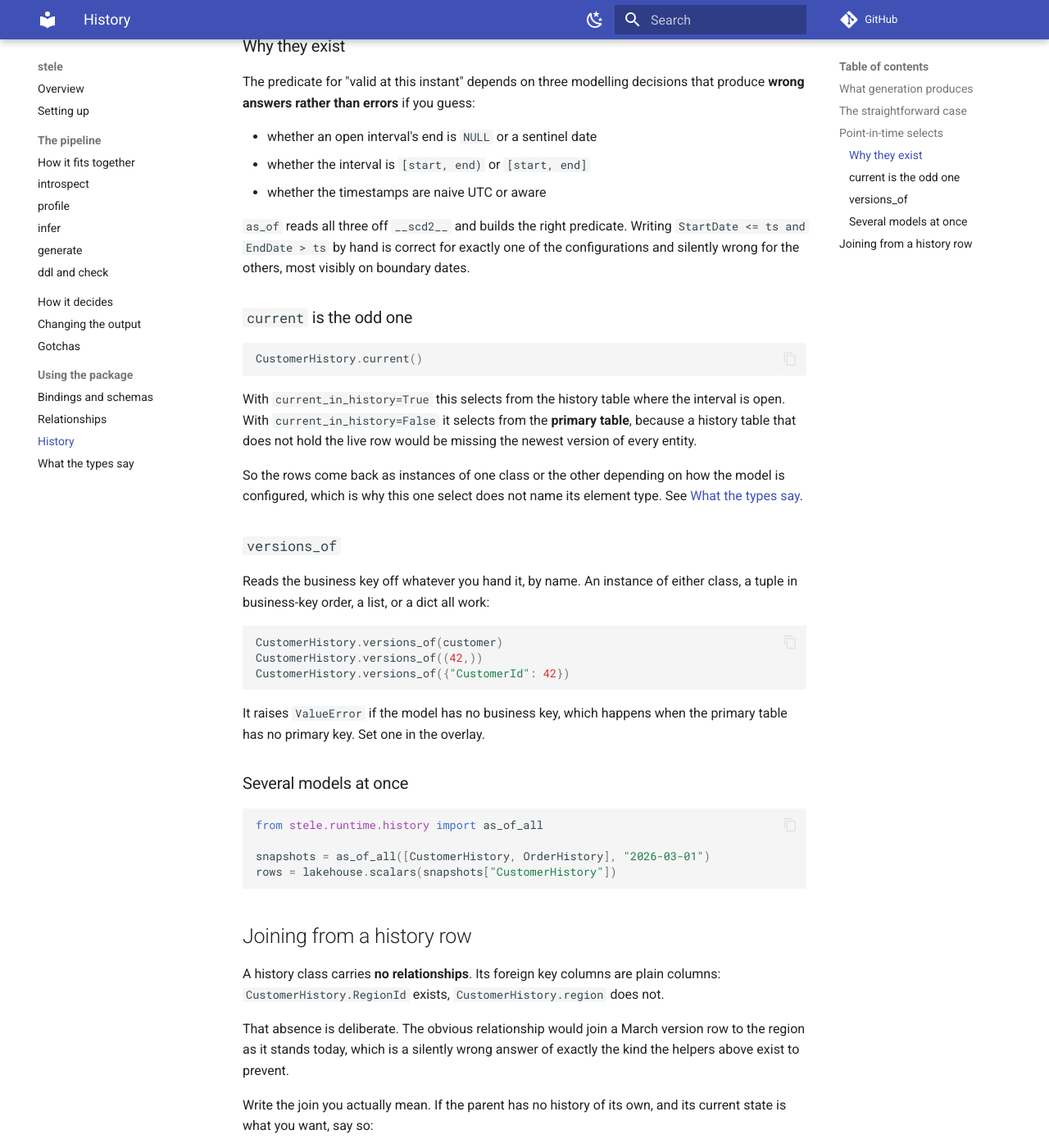
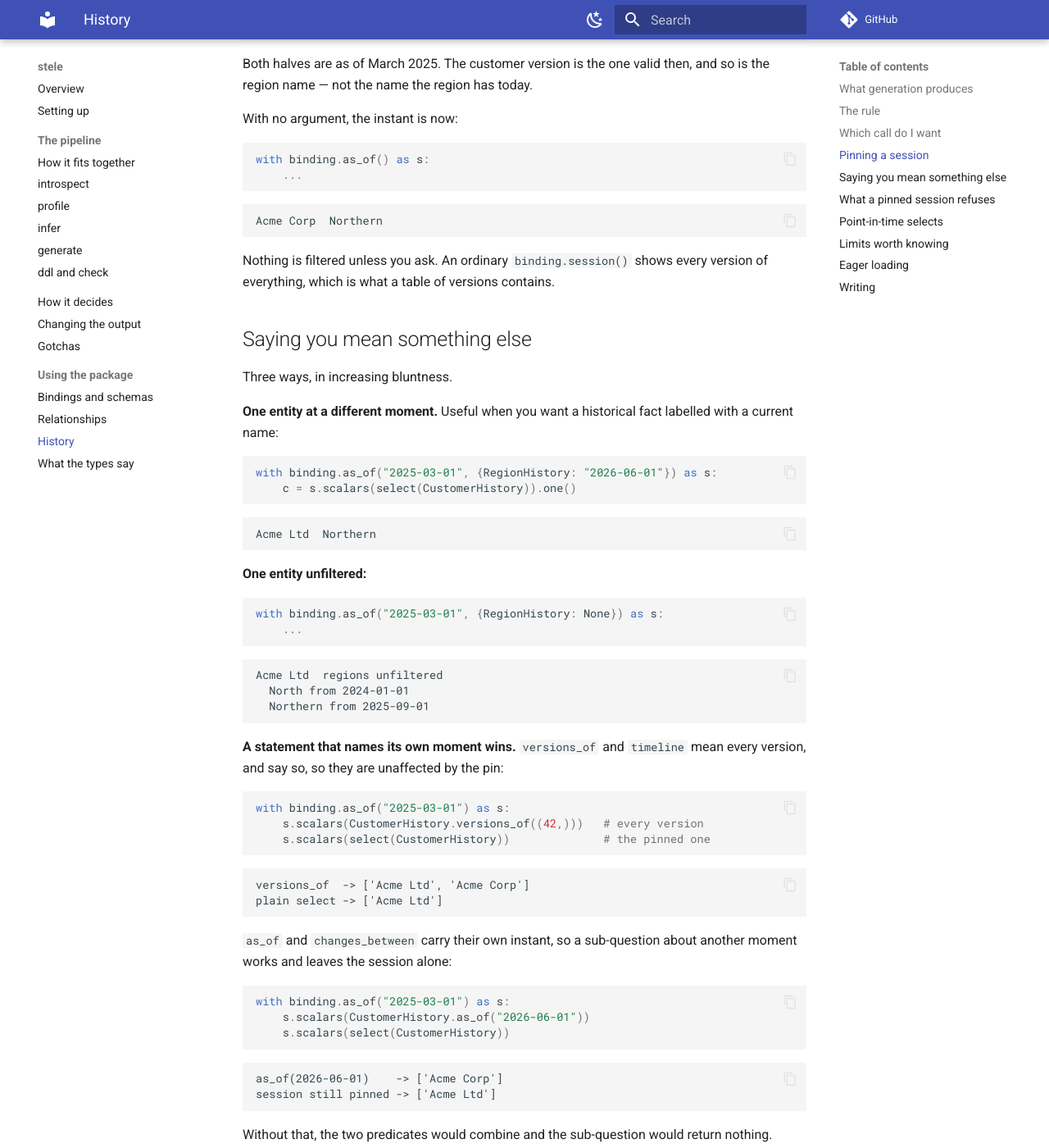
Before and after one commit to dchud/stele, an MkDocs documentation site: the page built from docs/generated/history.md, in a window 1280 px wide and 1400 px high, scrolled down 2067 px. Shown: the whole window at 82% size. Built offline with MkDocs 1.6.1 and Material for MkDocs 9.7.7, drawn with Linux system fonts in a browser that asks for light colours; comment, search, counter and statistics services are not loaded; some of the changed text lies outside the part shown.

Commit message:
docs: rewrite the history guide around pinned sessions
The page led with a hand-written join because there was nothing else to
offer. It now leads with the rule - inside a pinned session every
history table shows only the version valid at that instant - followed by
a table saying which call answers which question, and worked examples
whose output is copied from a run rather than written by hand.

Every choice that could surprise someone gets an example: the override,
the opt-out, timeline queries that ignore the pin, a sub-question about
another moment, the error current() raises, the warning an unpinned
traversal produces, and a query mixing a history table with a current
one so the two-moments limit is concrete.

The gotchas page trades a section about relationships not existing for
the two limits that can bite quietly.

````diff
--- a/docs/generated/history.md
+++ b/docs/generated/history.md
@@ -1,17 +1,15 @@
 # History
 
-A table paired with an SCD2 companion gets a second class, and the two are
-linked three ways. Point-in-time questions go through helper methods that build
-selects; nothing here issues a query until you execute it.
+A table paired with an SCD2 companion gets a second class, a set of selects that
+build the right interval predicate, and a way to ask a whole query about one
+moment.
 
 ## What generation produces
 
 ```python
 class Customer(Base):
     __tablename__ = "Customer"
-    __table_args__ = {"schema": SCHEMA_DBO}
     ...
-
     # no FK constraint exists; joined on the business key, read-only
     history: Mapped[list["CustomerHistory"]] = relationship(
         "CustomerHistory",
@@ -23,111 +21,197 @@ class Customer(Base):
 
 class CustomerHistory(Base, HistoryMixin):
     __tablename__ = "Customer_history"
-    __table_args__ = {"schema": SCHEMA_DBO}
+    ...
+    StartDate: Mapped[datetime.datetime] = mapped_column(..., primary_key=True)
+    EndDate: Mapped[datetime.datetime | None]
 
-    CustomerId: Mapped[int] = mapped_column(BigInteger(), primary_key=True, nullable=False)
-    CustomerName: Mapped[str | None] = mapped_column(...)
-    RegionId: Mapped[int | None] = mapped_column(BigInteger(), nullable=True)
-    StartDate: Mapped[datetime.datetime] = mapped_column(..., primary_key=True, nullable=False)
-    EndDate: Mapped[datetime.datetime | None] = mapped_column(..., nullable=True)
+    # the version valid at the session's instant; unpinned this matches
+    # every version
+    region: Mapped["RegionHistory | None"] = relationship(
+        "RegionHistory",
+        primaryjoin="CustomerHistory.RegionId == foreign(RegionHistory.RegionId)",
+        viewonly=True,
+    )
+    # Tier does not version; this is its only state
+    tier: Mapped["Tier | None"] = relationship("Tier", viewonly=True)
 
     __history_of__ = Customer
     __scd2__ = SCD2Config(
-        start_attr="StartDate",
-        end_attr="EndDate",
-        end_open="null",
-        end_sentinel=None,
-        interval="half_open",
-        current_in_history=True,
-        naive_utc=True,
+        start_attr="StartDate", end_attr="EndDate",
+        end_open="null", interval="half_open",
+        current_in_history=True, naive_utc=True,
         business_key=("CustomerId",),
     )
 ```
 
-The three links:
+`Customer.history` is the version list, ordered and read-only. `__history_of__`
+and `__scd2__` are what the helpers read.
 
-- **`Customer.history`** is an ordinary SQLAlchemy relationship, ordered by
-  `StartDate`. It is `viewonly` and uses `foreign()` in its `primaryjoin`
-  because there is no constraint to join on — the annotation tells SQLAlchemy
-  which side is the dependent one.
-- **`__history_of__`** points back at the primary class.
-- **`__scd2__`** carries the interval semantics every helper reads.
+Look at `CustomerHistory.region`. It joins on the key column and **nothing
+else** — no interval predicate. Which version of the region it finds is the
+session's business, not the join's, which is what the rest of this page is
+about.
 
-The history class's key is the business key plus the interval start, which is
-what makes a version row uniquely identifiable.
+## The rule
 
-## The straightforward case
+**Inside a pinned session, every history table shows only the version valid at
+that instant.**
+
+That covers the select you wrote, the relationship you traversed, the eager
+load you asked for, and the join you wrote by hand. One sentence, no exceptions
+inside it.
+
+## Which call do I want
+
+| You want | Use |
+|---|---|
+| a whole query about one moment | `binding.as_of(ts)` |
+| the same, about right now | `binding.as_of()` |
+| every version of one entity | `versions_of(entity)` or `timeline(entity)` |
+| one select about a moment, in an ordinary session | `as_of(ts)` |
+| versions that came into effect in a window | `changes_between(a, b)` |
+| the live version | `current()`, in an unpinned session |
+| the predicate, for a query you are building | `valid_at(ts)`, `overlaps(a, b)` |
+
+## Pinning a session
+
+Region 3 was renamed from `North` to `Northern` in September 2025. Customer 42
+was `Acme Ltd` until February 2026.
 
 ```python
-customer = lakehouse.scalars(
-    select(Customer).where(Customer.CustomerId == 42)
-)[0]
-
-for version in customer.history:
-    print(version.StartDate, version.CustomerName)
+with binding.as_of("2025-03-01") as s:
+    for c in s.scalars(select(CustomerHistory)):
+        print(c.CustomerName, c.region.RegionName)
 ```
 
-That is the whole story when you already have the entity and want its versions.
+```
+Acme Ltd  North
+```
+
+Both halves are as of March 2025. The customer version is the one valid then,
+and so is the region name — not the name the region has today.
+
+With no argument, the instant is now:
+
+```python
+with binding.as_of() as s:
+    ...
+```
+
+```
+Acme Corp  Northern
+```
+
+Nothing is filtered unless you ask. An ordinary `binding.session()` shows every
+version of everything, which is what a table of versions contains.
+
+## Saying you mean something else
+
+Three ways, in increasing bluntness.
+
+**One entity at a different moment.** Useful when you want a historical fact
+labelled with a current name:
+
+```python
+with binding.as_of("2025-03-01", {RegionHistory: "2026-06-01"}) as s:
+    c = s.scalars(select(CustomerHistory)).one()
+```
+
+```
+Acme Ltd  Northern
+```
+
+**One entity unfiltered:**
+
+```python
+with binding.as_of("2025-03-01", {RegionHistory: None}) as s:
+    ...
+```
+
+```
+Acme Ltd  regions unfiltered
+  North from 2024-01-01
+  Northern from 2025-09-01
+```
+
+**A statement that names its own moment wins.** `versions_of` and `timeline`
+mean every version, and say so, so they are unaffected by the pin:
+
+```python
+with binding.as_of("2025-03-01") as s:
+    s.scalars(CustomerHistory.versions_of((42,)))   # every version
+    s.scalars(select(CustomerHistory))              # the pinned one
+```
+
+```
+versions_of  -> ['Acme Ltd', 'Acme Corp']
+plain select -> ['Acme Ltd']
+```
+
+`as_of` and `changes_between` carry their own instant, so a sub-question about
+another moment works and leaves the session alone:
+
+```python
+with binding.as_of("2025-03-01") as s:
+    s.scalars(CustomerHistory.as_of("2026-06-01"))
+    s.scalars(select(CustomerHistory))
+```
+
+```
+as_of(2026-06-01)    -> ['Acme Corp']
+session still pinned -> ['Acme Ltd']
+```
+
+Without that, the two predicates would combine and the sub-question would
+return nothing.
+
+## What a pinned session refuses
+
+`current()` means now, and a pinned session is not about now:
+
+```python
+with binding.as_of("2025-03-01") as s:
+    s.scalars(CustomerHistory.current())
+```
+
+```
+PinnedSessionError: current() means now, but this session is pinned to 2025-03-01.
+For the version at that instant, select the class directly.
+For today, use an unpinned session.
+```
+
+It raises rather than guessing because both readings are plausible and both
+were wrong before. Unpinned it works as usual:
+
+```
+['Acme Corp']
+```
 
 ## Point-in-time selects
 
-```python
-import datetime as dt
-
-CustomerHistory.as_of(dt.datetime(2026, 3, 1))
-CustomerHistory.current()
-CustomerHistory.changes_between("2026-01-01", "2026-04-01")
-CustomerHistory.versions_of(customer)
-CustomerHistory.timeline(customer)      # reads better; same as versions_of
-```
-
-Each returns a `Select`. Nothing runs until you execute it, so they compose with
-ordinary SQLAlchemy:
+Every helper returns a `Select`. Nothing runs until you execute it, so they
+compose:
 
 ```python
 stmt = (
-    CustomerHistory.as_of("2026-03-01")
-    .where(CustomerHistory.RegionId == 4)
+    CustomerHistory.as_of("2025-03-01")
+    .where(CustomerHistory.RegionId == 3)
     .order_by(CustomerHistory.CustomerName)
 )
-lakehouse.scalars(stmt)
 ```
 
 They accept a `datetime`, a `date`, or an ISO 8601 string.
 
-### Why they exist
+The reason they exist is that the predicate for "valid at this instant" depends
+on three modelling decisions that produce **wrong answers rather than errors**
+if guessed: whether an open interval ends `NULL` or at a sentinel, whether the
+interval is `[start, end)` or `[start, end]`, and whether timestamps are naive
+UTC. `valid_at` reads all three off `__scd2__`. Writing the predicate by hand is
+correct for one configuration and quietly wrong for the others, most visibly on
+boundary dates.
 
-The predicate for "valid at this instant" depends on three modelling decisions
-that produce **wrong answers rather than errors** if you guess:
-
-- whether an open interval's end is `NULL` or a sentinel date
-- whether the interval is `[start, end)` or `[start, end]`
-- whether the timestamps are naive UTC or aware
-
-`as_of` reads all three off `__scd2__` and builds the right predicate. Writing
-`StartDate <= ts and EndDate > ts` by hand is correct for exactly one of the
-configurations and silently wrong for the others, most visibly on boundary
-dates.
-
-### `current` is the odd one
-
-```python
-CustomerHistory.current()
-```
-
-With `current_in_history=True` this selects from the history table where the
-interval is open. With `current_in_history=False` it selects from the **primary
-table**, because a history table that does not hold the live row would be
-missing the newest version of every entity.
-
-So the rows come back as instances of one class or the other depending on how
-the model is configured, which is why this one select does not name its element
-type. See [What the types say](typing.md#the-two-that-stay-open).
-
-### `versions_of`
-
-Reads the business key off whatever you hand it, by name. An instance of either
-class, a tuple in business-key order, a list, or a dict all work:
+`versions_of` reads the business key off whatever you pass, by name — an
+instance of either class, a tuple in key order, a list, or a dict:
 
 ```python
 CustomerHistory.versions_of(customer)
@@ -135,62 +219,78 @@ CustomerHistory.versions_of((42,))
 CustomerHistory.versions_of({"CustomerId": 42})
 ```
 
-It raises `ValueError` if the model has no business key, which happens when the
-primary table has no primary key. Set one in the overlay.
+## Limits worth knowing
 
-### Several models at once
+**A traversal outside a pinned session is not meaningful.** The relationship
+matches every version of the parent, so a scalar attribute returns whichever
+came first and SQLAlchemy warns:
+
+```
+Acme Ltd  North
+SAWarning: Multiple rows returned with uselist=False for lazily-loaded
+attribute 'CustomerHistory.region'
+```
+
+The warning only fires where the parent actually has more than one version, so
+it is a help and not a guarantee. Traverse from a history class inside a pinned
+session. `-W error::SAWarning` in a test suite turns the cases it does catch
+into failures.
+
+**`customer.history` narrows too.** It is a relationship to a history class, so
+the rule applies to it like everything else:
+
+```
+unpinned  -> ['Acme Ltd', 'Acme Corp']
+pinned    -> ['Acme Ltd']
+```
+
+Use `versions_of` or `timeline` for the whole timeline; they mean every version
+wherever they are called.
+
+**A pinned session pins history tables only.** A current table has no interval,
+so nothing can move it, and a query touching both returns two moments at once:
+
+```
+history: Acme Ltd  region=North
+current: Northern
+```
+
+That is not a bug to route around, it is what the two tables are. Notice it
+when you mix them.
+
+**A parent that does not version is reached as itself:**
 
 ```python
-from stele.runtime.history import as_of_all
-
-snapshots = as_of_all([CustomerHistory, OrderHistory], "2026-03-01")
-rows = lakehouse.scalars(snapshots["CustomerHistory"])
+c.tier.TierName
 ```
 
-## Joining from a history row
+```
+Gold
+```
 
-A history class carries **no relationships**. Its foreign key columns are plain
-columns: `CustomerHistory.RegionId` exists, `CustomerHistory.region` does not.
+`Tier` has one state, so its current row is not a guess about the past. The
+attribute is named the same way whether the parent versions or not, so nothing
+at the call site has to change.
 
-That absence is deliberate. The obvious relationship would join a March version
-row to the region as it stands today, which is a silently wrong answer of
-exactly the kind the helpers above exist to prevent.
+## Eager loading
 
-Write the join you actually mean. If the parent has no history of its own, and
-its current state is what you want, say so:
+A pinned session adds one criterion per history class to every statement, which
+on a catalog of a few hundred history tables costs a millisecond or two per
+query. Against a Databricks round trip that is noise. In a lazy-load loop it is
+paid once per load, so ask for what you need up front:
 
 ```python
-from sqlalchemy import select
+from sqlalchemy.orm import selectinload
 
-at = dt.datetime(2026, 3, 1)
-
-stmt = (
-    select(CustomerHistory, Region)
-    .join(Region, Region.RegionId == CustomerHistory.RegionId)
-    .where(CustomerHistory.valid_at(at))
-)
-for customer_version, region in lakehouse.rows(stmt):
-    ...
+with binding.as_of("2025-03-01") as s:
+    stmt = select(CustomerHistory).options(selectinload(CustomerHistory.region))
+    rows = s.scalars(stmt).all()
 ```
 
-`valid_at` is the same predicate `as_of` uses, exposed so you can put it in a
-statement you built yourself. `overlaps(start, end)` is the interval version.
+`selectinload` and `joinedload` are both narrowed correctly.
 
-If the parent *does* have history, the point-in-time correct join goes to its
-history table on the same instant:
+## Writing
 
-```python
-stmt = (
-    select(CustomerHistory, RegionHistory)
-    .join(
-        RegionHistory,
-        RegionHistory.RegionId == CustomerHistory.RegionId,
-    )
-    .where(CustomerHistory.valid_at(at))
-    .where(RegionHistory.valid_at(at))
-)
-```
-
-Two `valid_at` predicates, one instant. That is the SCD2 as-of join, and it is
-the version that answers "what did this look like in March" rather than "what
-did March's row point at, as things stand now".
+A pinned session is read-only. An instant is a claim about what was true, and a
+statement that writes would escape the pin rather than honour it. Use
+`binding.session()` when you mean to change something.
--- a/docs/gotchas.md
+++ b/docs/gotchas.md
@@ -60,16 +60,43 @@ A column pointing at its own table's key is skipped. Parent-child hierarchies
 are real often enough to want and wrong often enough to want confirmed, so they
 are left for the overlay.
 
-## History classes carry no relationships
+## A pinned session pins history tables only
 
-A generated history class gets its columns as plain columns — no `ForeignKey`,
-no `relationship`. `Widget.owner` exists; `WidgetHistory.owner` does not.
+A current table has no validity interval, so nothing can move it to another
+moment. A query touching both a history table and a current table returns two
+moments in one result:
 
-This is not an oversight in the query you are writing. The obvious relationship
-would join a March version row to the owner as it stands today, which is a
-silently wrong answer of the kind the point-in-time helpers exist to prevent.
-See [History](generated/history.md#joining-from-a-history-row) for the join to
-write instead.
+```
+history: Acme Ltd  region=North      as of March 2025
+current: Northern                    as things stand
+```
+
+That is what the two tables are rather than a bug to route around, but it is
+worth noticing when you mix them. `current()` raises inside a pinned session for
+the same reason — see [History](generated/history.md#what-a-pinned-session-refuses).
+
+## Traversing from a history class without pinning
+
+`CustomerHistory.region` joins on the key alone and matches every version of the
+parent, so outside a pinned session it returns whichever came first and
+SQLAlchemy warns:
+
+```
+SAWarning: Multiple rows returned with uselist=False for lazily-loaded
+attribute 'CustomerHistory.region'
+```
+
+The warning only fires where that parent happens to have more than one version,
+so a fixture with single-version parents never sees it. Treat it as a help
+rather than a guarantee: traversal from a history class belongs inside
+`binding.as_of(...)`. `-W error::SAWarning` in a test suite turns the cases it
+does catch into failures.
+
+## Composite and self-referencing foreign keys
+
+`infer` proposes neither. Composite keys and self-references are declared by
+hand in the overlay, which is the documented route and the one with the fewest
+guardrails — run `stele check` after either edit.
 
 ## Complex types do not round-trip
 
````
Also changed, not shown: CHANGELOG.md (+3 -0 lines), docs/generated/relationships.md (+7 -0 lines), 1 other file.
